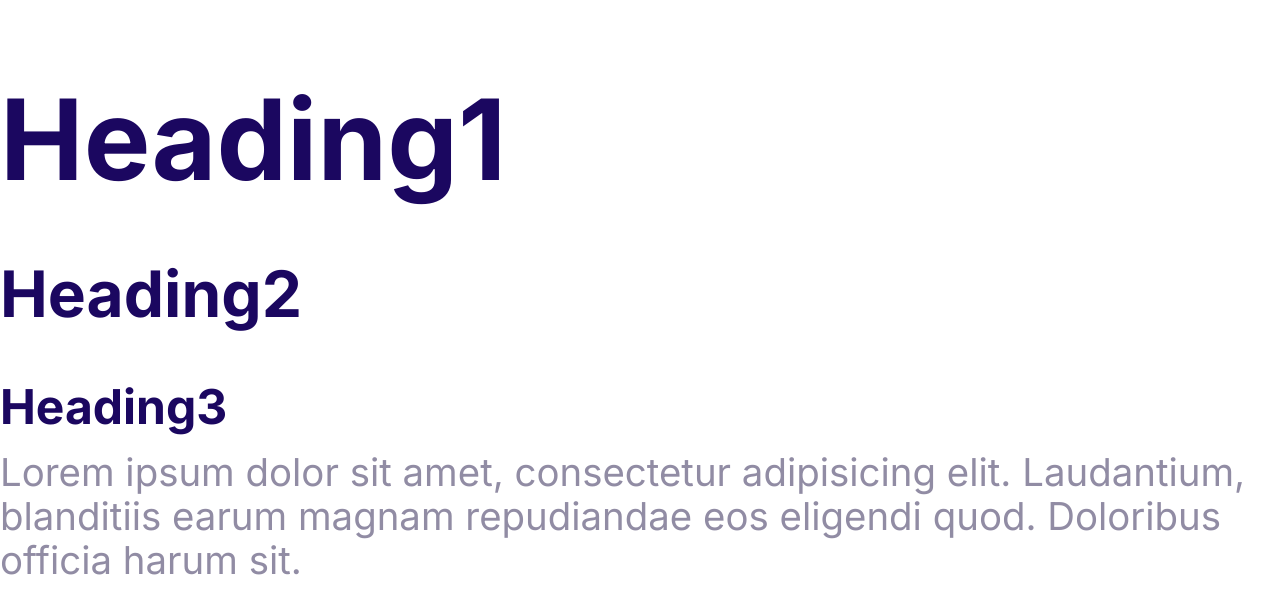
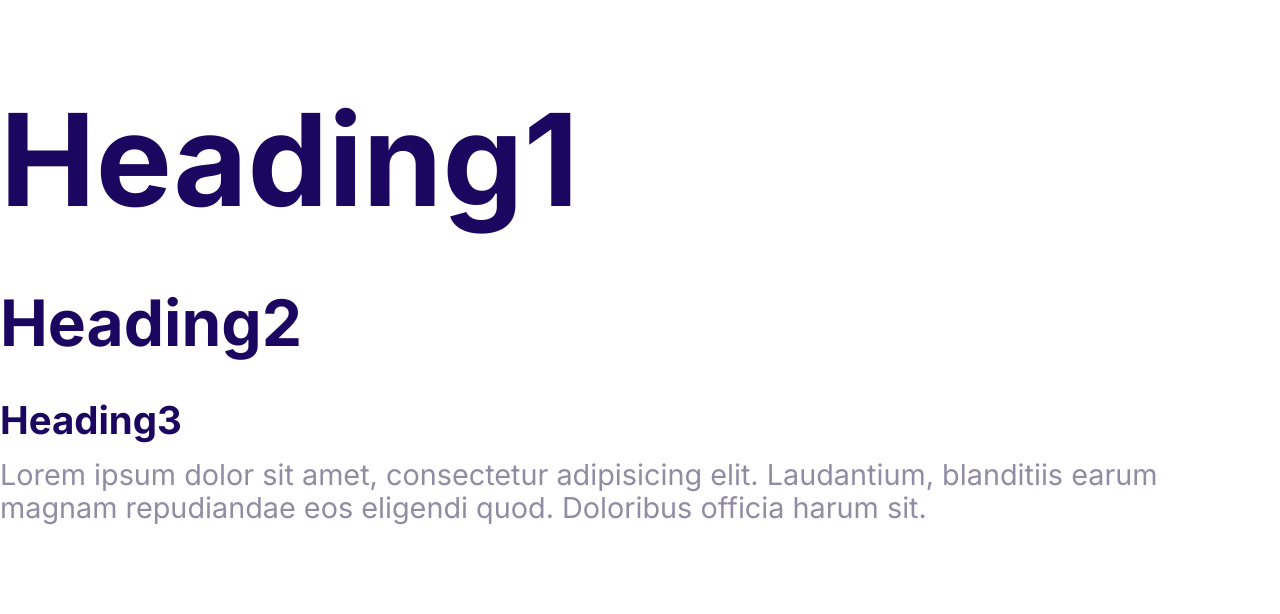
Before and after one commit to Eleshoprecious/Precious, a plain HTML site: page index.html in a window 1280 px wide. Drawn offline with Linux system fonts and the light colour scheme.

Commit message:
Define the styles for the fonts

```diff
--- a/CSS/Style.css
+++ b/CSS/Style.css
@@ -29,3 +29,18 @@ h3{
 p{
     margin-top: 0;
 }
+
+
+@media screen  and (min-width:1024px){
+  body{
+    font-size: 1.8rem;
+  }
+  h1{
+    font-size: 8rem;
+  }
+h2{
+    font-size: 4rem;}
+h3{
+    font-size: 2.4rem;
+}
+}
```
